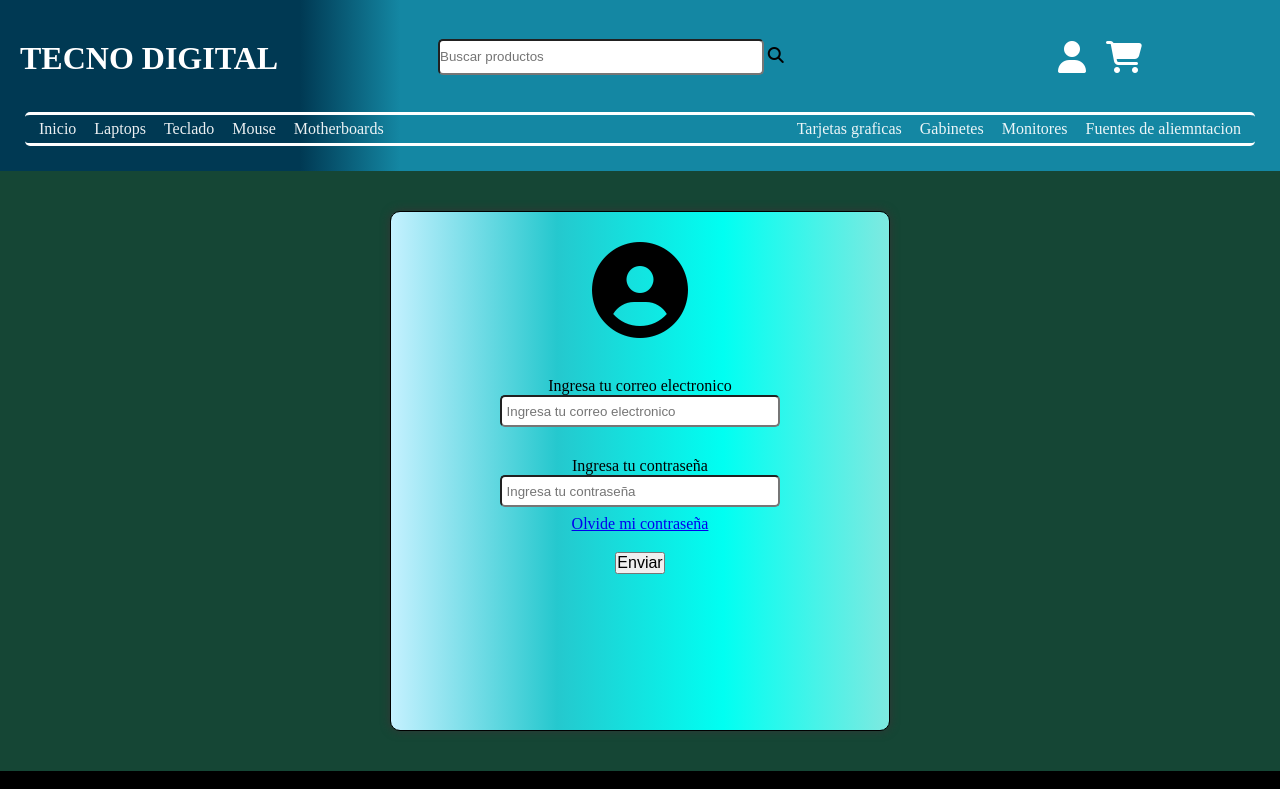
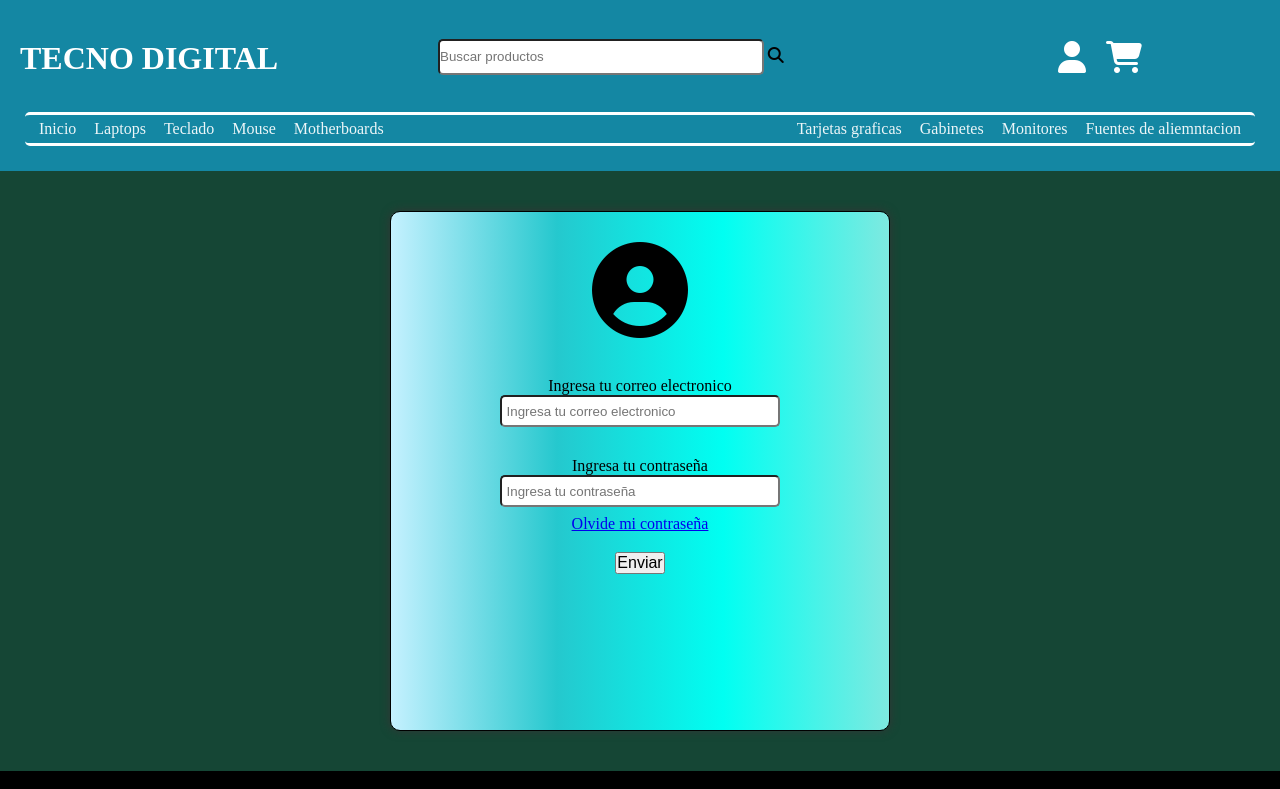
Before and after one commit to David-117/Grupo_11_TecnoDigital, a website: page views/login.html in a window 1280 px wide. Shown: the top 789 px of the page. Drawn offline with Linux system fonts and the light colour scheme.

Commit message:
Archivo login y su CSS

```diff
--- a/public/css/styles-login.css
+++ b/public/css/styles-login.css
@@ -6,7 +6,7 @@
 
 header {
     padding: 15px;
-    background: linear-gradient(to right,rgb(0, 57, 83) 300px,rgb(20, 135, 163) 400px);
+    background: linear-gradient(to right,rgb(20, 135, 163) 300px,rgb(20, 135, 163) 400px);
     /*background: linear-gradient(to right,rgb(45, 205, 211),brown,orange,rgb(233, 33, 33));*/
 }
 .titulo {
```
